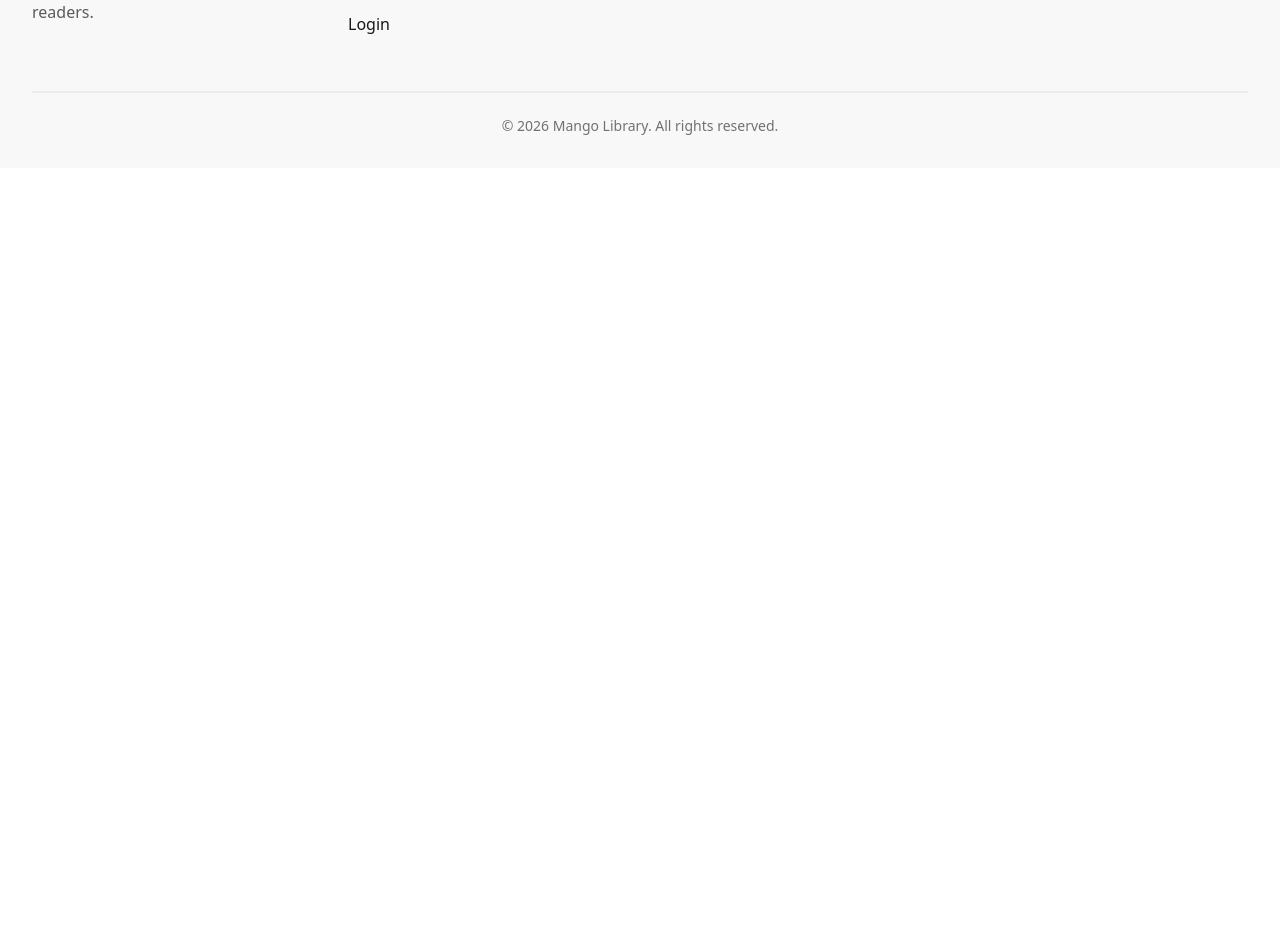
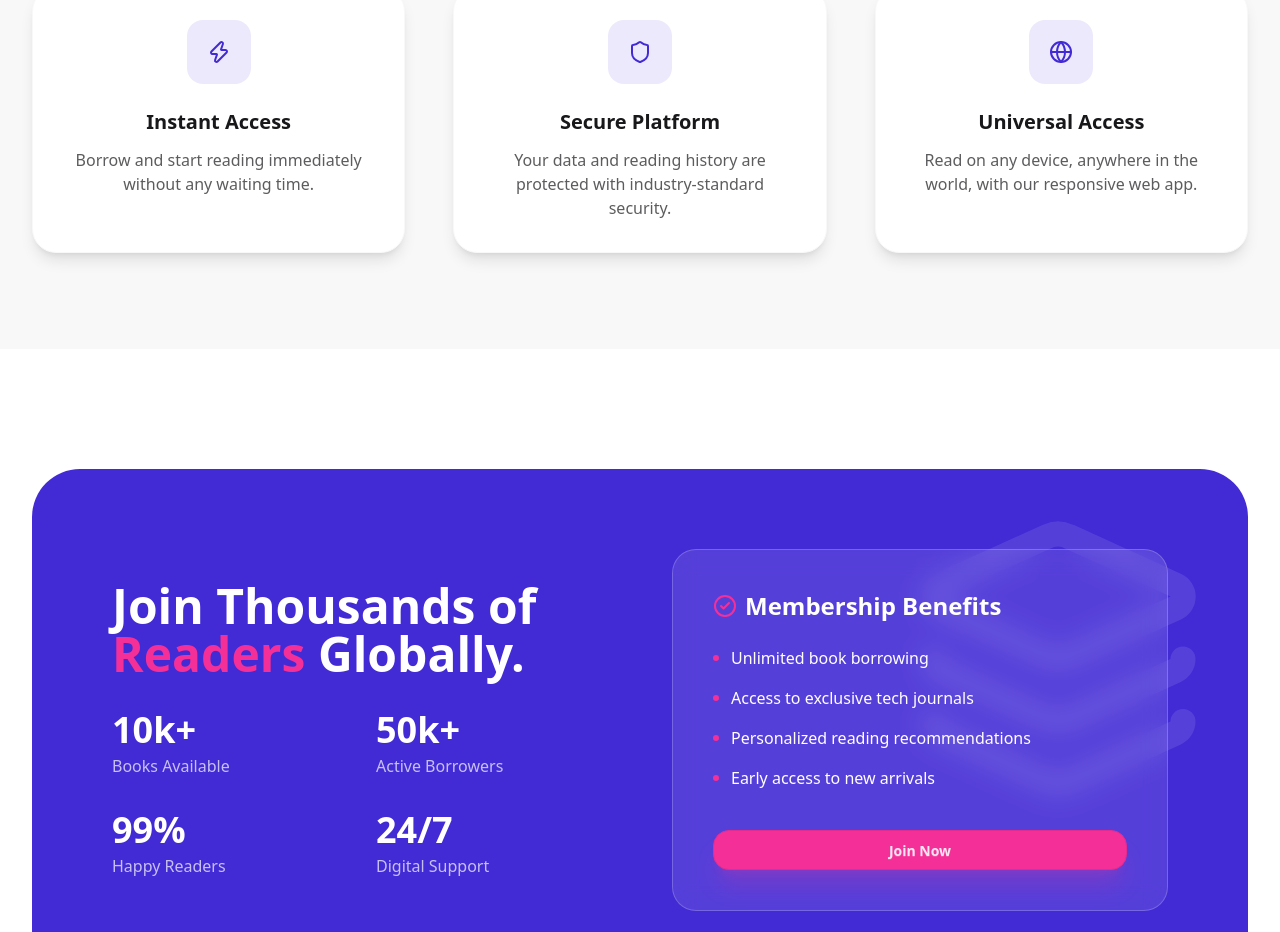
Before and after one commit to GrRabby/mango-library, a Next.js app: page / in a window 1280 px wide. Shown: the part 1740-2672 px from the top of the page. Before the commit the page ends 1908 px from the top, so only its background shows below. Built offline with nearby package versions, Linux system fonts and the light colour scheme.

Commit message:
Added Homepage

```diff
--- a/src/app/page.js
+++ b/src/app/page.js
@@ -1,12 +1,97 @@
 import Banner from "@/components/Banner";
 import Marquee from "@/components/Marquee";
 import FeaturedBooks from "@/components/FeaturedBooks";
+import { CircleCheck, Globe, Layers, Shield, Zap } from "lucide-react";
 export default function Home() {
   return (
     <div className="flex flex-col gap-10 pb-20">
-      <Banner></Banner>
-      <Marquee></Marquee>
-      <FeaturedBooks></FeaturedBooks>
+        <Banner></Banner>
+        <Marquee></Marquee>
+        <FeaturedBooks></FeaturedBooks>
+        <section className="bg-base-200 py-24">
+            <div className="container mx-auto px-4 md:px-8">
+                <div className="text-center mx-auto mb-16">
+                    <h2 className="text-4xl font-black mb-6">Why Choose <span className="text-primary">Mango Library?</span></h2>
+                    <p className="opacity-70 text-lg">We provide a premium reading experience with features designed for modern readers.</p>
+                </div>
+
+                <div className="grid grid-cols-1 md:grid-cols-3 gap-12">
+                    {[
+                        { icon: <Zap />, title: "Instant Access", desc: "Borrow and start reading immediately without any waiting time." },
+                        { icon: <Shield />, title: "Secure Platform", desc: "Your data and reading history are protected with industry-standard security." },
+                        { icon: <Globe />, title: "Universal Access", desc: "Read on any device, anywhere in the world, with our responsive web app." }
+                    ].map((feature, i) => (
+                        <div key={i} className="flex flex-col items-center text-center p-8 bg-base-100 rounded-3xl shadow-lg border border-base-200 hover:-translate-y-2 transition-all duration-300">
+                            <div className="bg-primary/10 p-5 rounded-2xl text-primary mb-6">
+                                {feature.icon}
+                            </div>
+                            <h3 className="text-xl font-bold mb-3">{feature.title}</h3>
+                            <p className="opacity-70">{feature.desc}</p>
+                        </div>
+                    ))}
+                </div>
+            </div>
+        </section>
+
+        <section className="container mx-auto px-4 md:px-8 pt-20">
+            <div className="bg-primary rounded-[3rem] p-12 md:p-20 text-white relative overflow-hidden">
+                <div className="absolute top-0 right-0 p-10 opacity-10">
+                    <Layers size={300} />
+                </div>
+
+                <div className="grid grid-cols-1 lg:grid-cols-2 gap-16 items-center relative z-10">
+                    <div className="flex justify-center flex-col">
+                        <h2 className="text-4xl md:text-5xl font-black mb-8">Join Thousands of <span className="text-secondary">Readers</span> Globally.</h2>
+                        <div className="grid grid-cols-2 gap-8">
+                            <div>
+                                <div className="text-4xl font-black mb-1">10k+</div>
+                                <div className="opacity-70">Books Available</div>
+                            </div>
+                            <div>
+                                <div className="text-4xl font-black mb-1">50k+</div>
+                                <div className="opacity-70">Active Borrowers</div>
+                            </div>
+                            <div>
+                                <div className="text-4xl font-black mb-1">99%</div>
+                                <div className="opacity-70">Happy Readers</div>
+                            </div>
+                            <div>
+                                <div className="text-4xl font-black mb-1">24/7</div>
+                                <div className="opacity-70">Digital Support</div>
+                            </div>
+                        </div>
+                    </div>
+
+                    <div className="bg-white/10 backdrop-blur-md rounded-3xl p-10 border border-white/20">
+                        <h3 className="text-2xl font-bold mb-6 flex items-center gap-2">
+                            <CircleCheck className="text-secondary" />
+                            Membership Benefits
+                        </h3>
+                        <ul className="space-y-4">
+                            <li className="flex items-center gap-3">
+                                <div className="w-1.5 h-1.5 rounded-full bg-secondary"></div>
+                                <span>Unlimited book borrowing</span>
+                            </li>
+                            <li className="flex items-center gap-3">
+                                <div className="w-1.5 h-1.5 rounded-full bg-secondary"></div>
+                                <span>Access to exclusive tech journals</span>
+                            </li>
+                            <li className="flex items-center gap-3">
+                                <div className="w-1.5 h-1.5 rounded-full bg-secondary"></div>
+                                <span>Personalized reading recommendations</span>
+                            </li>
+                            <li className="flex items-center gap-3">
+                                <div className="w-1.5 h-1.5 rounded-full bg-secondary"></div>
+                                <span>Early access to new arrivals</span>
+                            </li>
+                        </ul>
+                        <button className="btn btn-secondary w-full mt-10 rounded-2xl shadow-xl shadow-secondary/20">
+                            Join Now
+                        </button>
+                    </div>
+                </div>
+            </div>
+        </section>
     </div>
   );
 }
```
